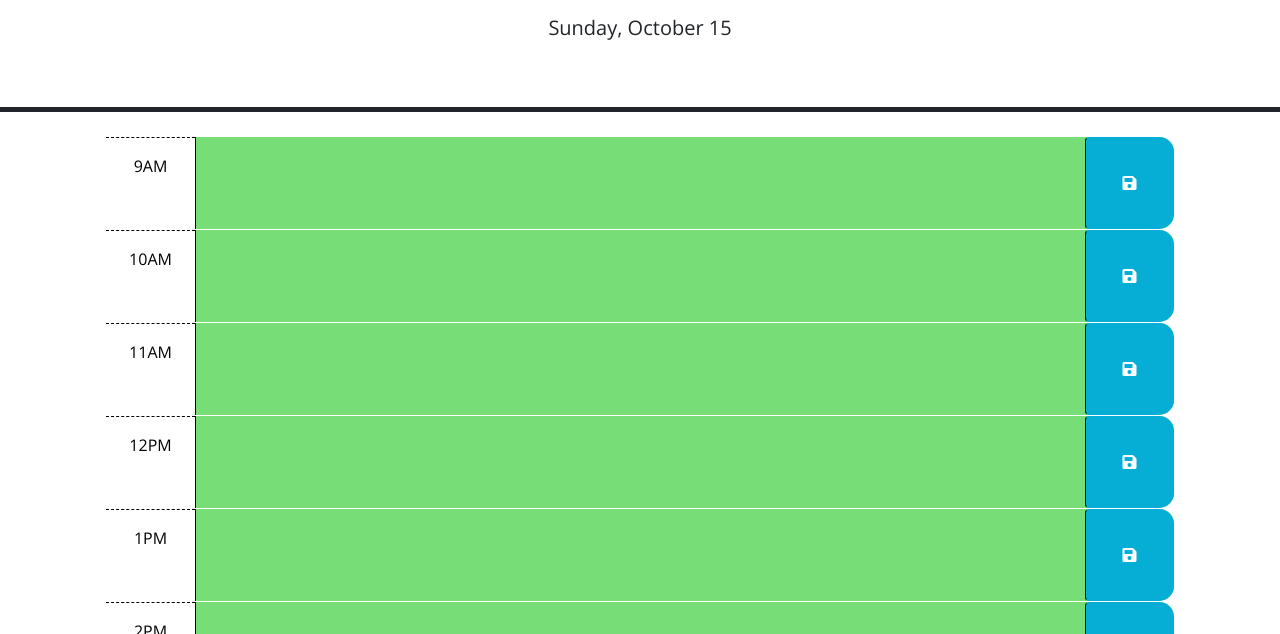
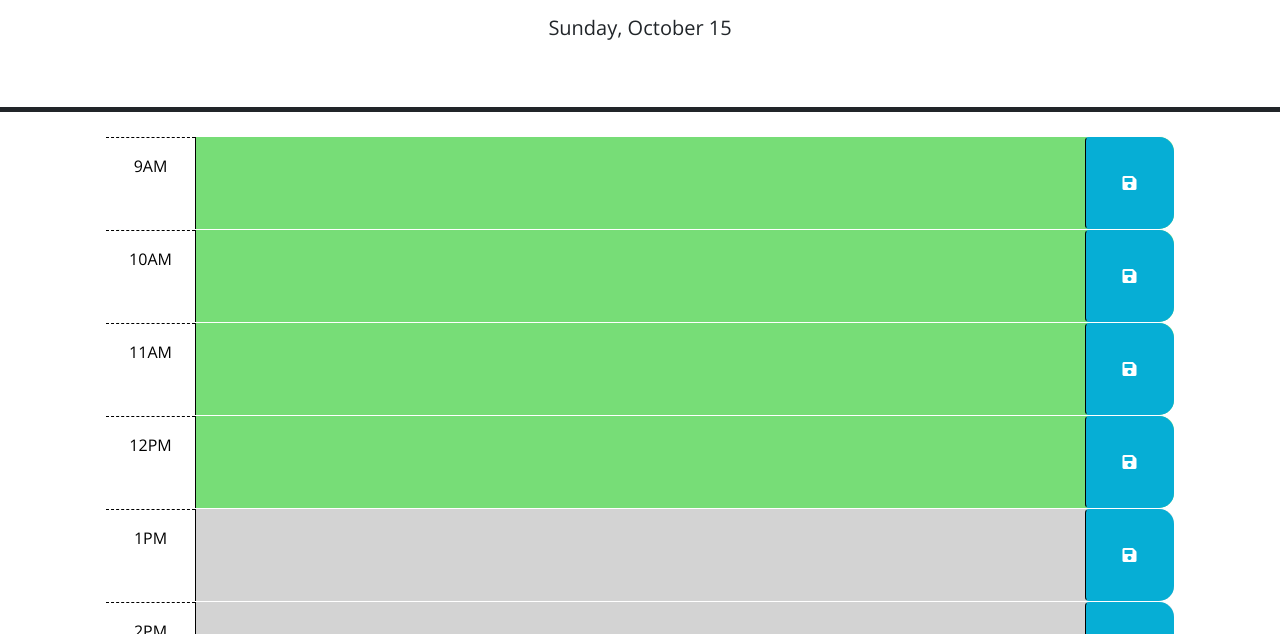
Before and after one commit to aqtagon/Work-Scheduler-Homework, a plain HTML site: page index.html in a window 1280 px wide. Shown: the part 166-800 px from the top of the page. Drawn offline with nearby package versions, Linux system fonts and the light colour scheme.

Commit message:
Fixed color coding issue

```diff
--- a/script.js
+++ b/script.js
@@ -1,21 +1,19 @@
-// Wrap all code that interacts with the DOM in a call to jQuery to ensure that
-// the code isn't run until the browser has finished rendering all the elements
-// in the html.
+
 $(function () {
   var currentDay = dayjs().format("dddd, MMMM D")
   $("#currentDay").text(currentDay);
 
   var currentHour = dayjs().hour();
 
-  $(".time-block").each(function (){
+  $(".time-block").each(function () {
     var blockHour = parseInt($(this).attr("id").split("-")[1]);
 
     if (blockHour < currentHour) {
-      $(this).addClass("past");
+      $(this).removeClass("present future").addClass("past");
     } else if (blockHour === currentHour) {
-      $(this).addClass("present");
+      $(this).removeClass("past future").addClass("present");
     } else {
-      $(this).addClass("future");
+      $(this).removeClass("past present").addClass("future");
     }
   });
 
```
Also changed, not shown: index.html (+2 -12 lines).
